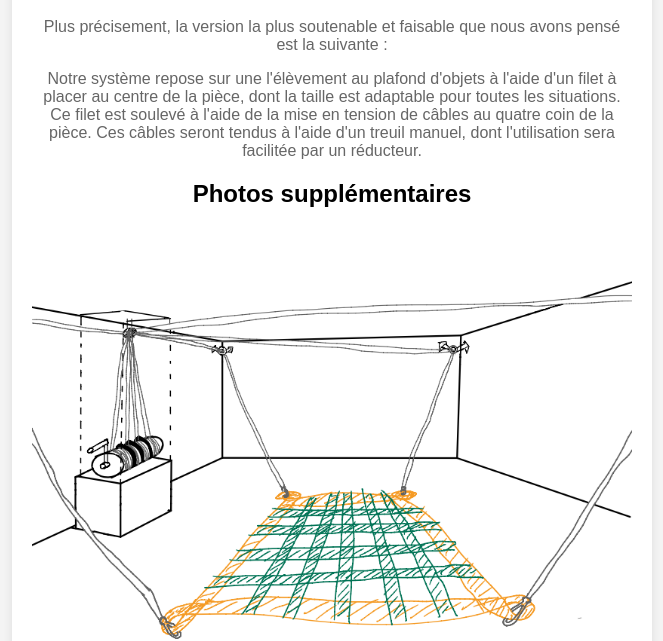
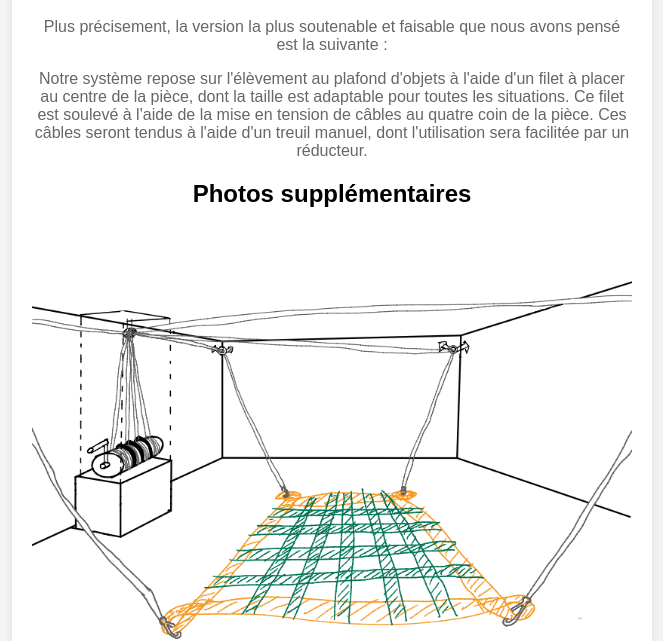
Before and after one commit to OG-CLR/INNOV, a plain HTML site: page en-savoir-plus.html in a window 1280 px wide. Shown: the part 182-823 px from the top of the page, without its empty margins (308-971 px from the left). Drawn offline with Linux system fonts and the light colour scheme.

Commit message:
Update en-savoir-plus.html

```diff
--- a/en-savoir-plus.html
+++ b/en-savoir-plus.html
@@ -13,7 +13,7 @@
       Plus précisement, la version la plus soutenable et faisable que nous avons pensé est la suivante :
     </p>
     <p>
-      Notre système repose sur une l'élèvement au plafond d'objets à l'aide d'un filet à placer au centre de la pièce, dont la taille est adaptable pour toutes les situations.
+      Notre système repose sur l'élèvement au plafond d'objets à l'aide d'un filet à placer au centre de la pièce, dont la taille est adaptable pour toutes les situations.
       Ce filet est soulevé à l'aide de la mise en tension de câbles au quatre coin de la pièce. Ces câbles seront tendus à l'aide d'un treuil manuel, dont l'utilisation sera
       facilitée par un réducteur.
     </p>
```
